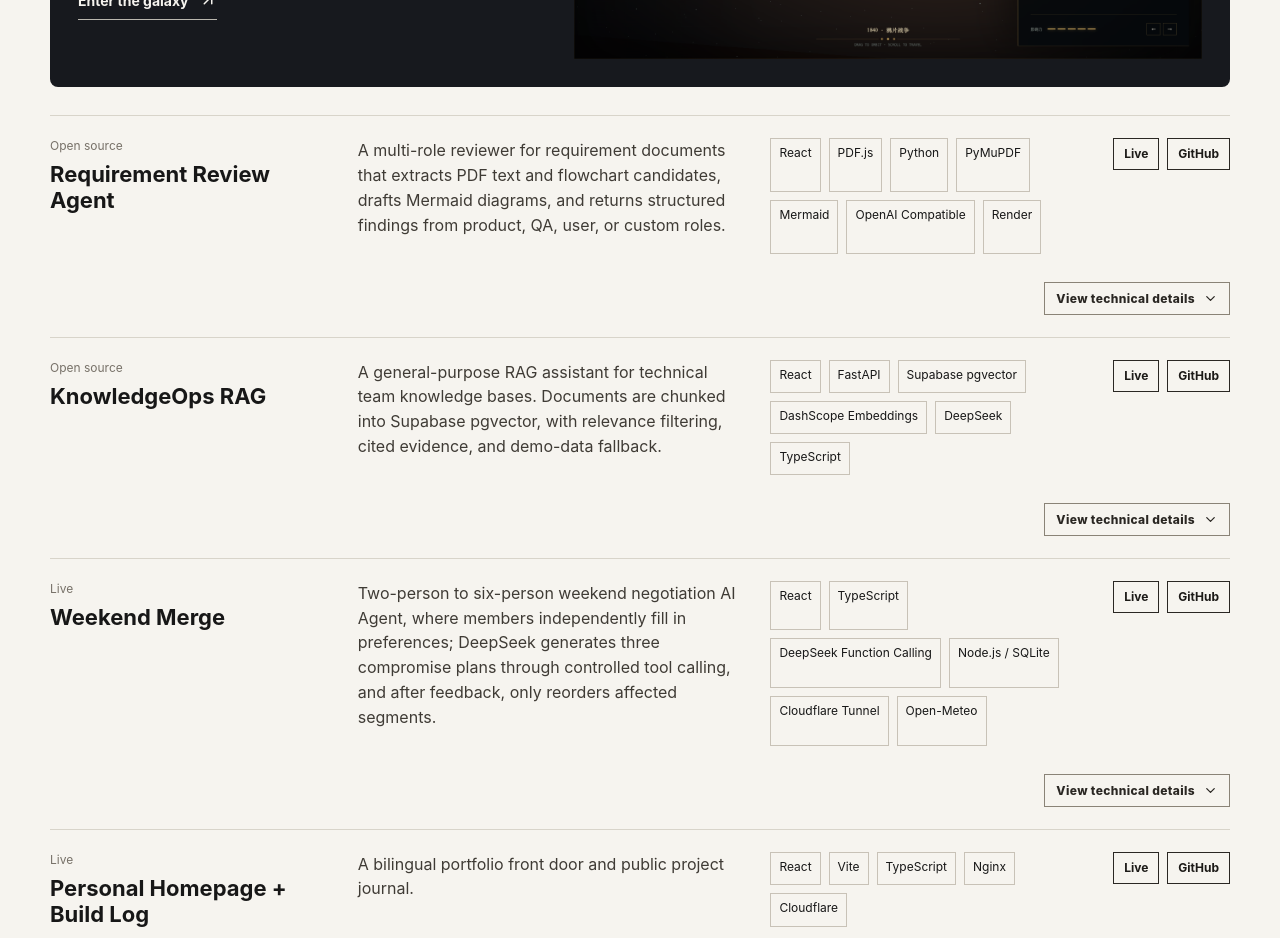
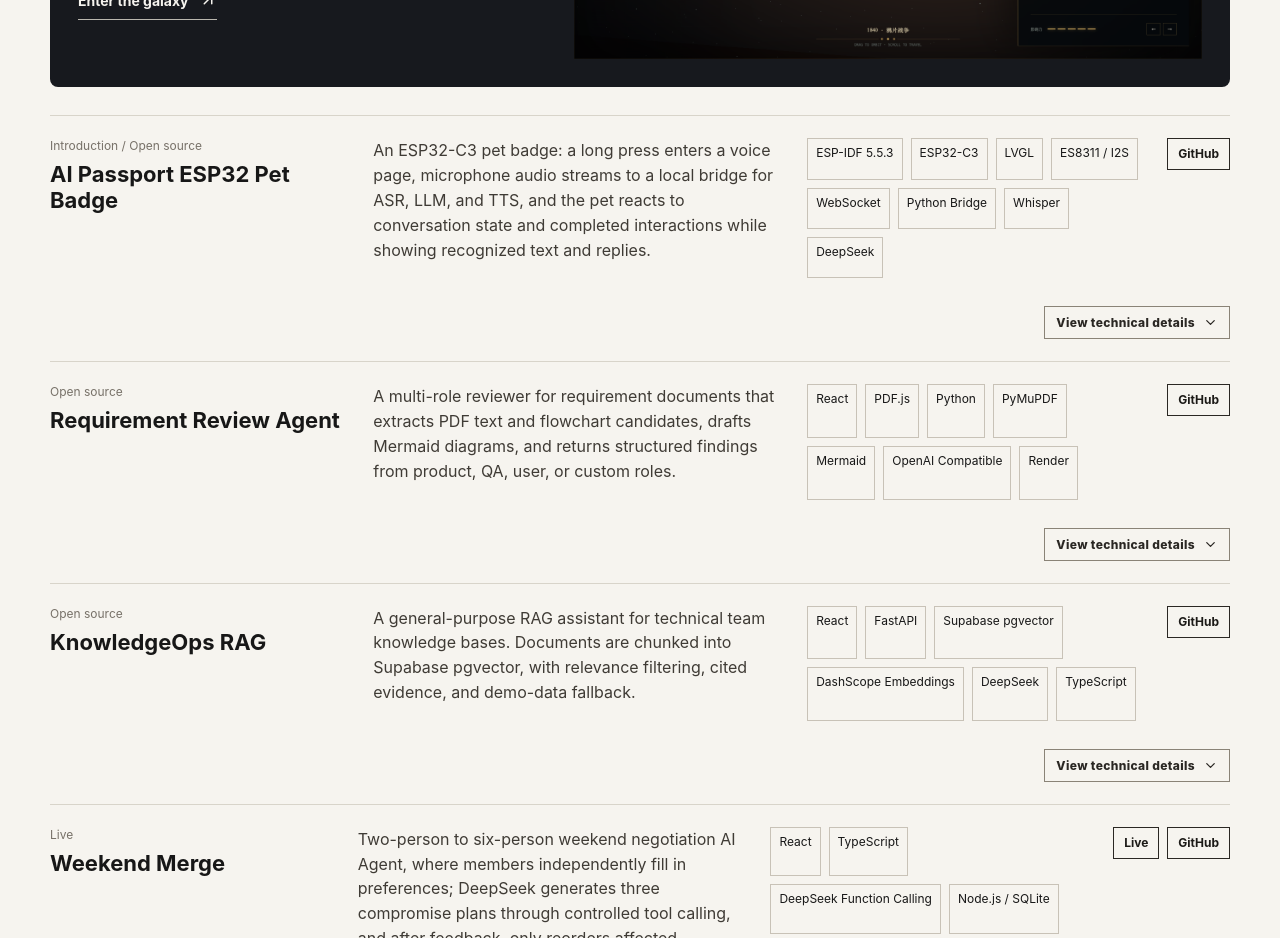
Before and after one commit to wml516518/menglong-build-log, a React (Vite) app: page / in a window 1280 px wide. Shown: the part 1140-2078 px from the top of the page. Built offline with nearby package versions, Linux system fonts and the light colour scheme.

Commit message:
content: introduce AI Passport pet badge (#32)
Co-authored-by: wangml <wangmengloong@outlook.com>

```diff
--- a/content/en/site.yml
+++ b/content/en/site.yml
@@ -1,6 +1,6 @@
 _translation:
   policyVersion: 1
-  sourceHash: fc224dbd492f3325a47444f7cafbace1a9683e1f541f120c9c9cc8fa5b3017f6
+  sourceHash: 155c6975941fdfe43ed57fc4cdfc3cc8ac2ececd231dbbd6c5ceef00365f9830
 about: 'I focus on full-stack development, AI products, and productivity tools. This site will document my portfolio roadmap, starting from a personal homepage and gradually expanding into deployable AI applications. I will also continuously record the technical choices and iteration process in real projects.'
 contact:
   - href: 'https://github.com/wml516518'
@@ -51,6 +51,27 @@ profile:
   role: Full-stack Developer
   secondaryAction: Read Log
 projects:
+  - githubUrl: 'https://github.com/wml516518/ai-passport'
+    liveUrl: 'https://github.com/wml516518/ai-passport'
+    stack:
+      - ESP-IDF 5.5.3
+      - ESP32-C3
+      - LVGL
+      - ES8311 / I2S
+      - WebSocket
+      - Python Bridge
+      - Whisper
+      - DeepSeek
+    technicalChallenge:
+      title: 'Carrying voice, UI, and pet animation without PSRAM'
+      situation: The ESP32-C3 has limited internal RAM while audio capture, network streaming, LVGL rendering, and a CJK font must coexist. Button callbacks also cannot block, or capture and the UI degrade together.
+      response:
+        - Non-blocking button events enter the voice page; capture, playback, Wi-Fi, WebSocket, and display updates run through tasks and state machines so slow work never occupies callback threads.
+        - Audio is captured in 16 kHz / 16-bit / mono chunks and streamed over WebSocket only while the key is held. A completed turn updates the pet interaction count and mascot state.
+        - Leaving the page releases the screen buffer and network session before conflicting with LVGL or Wi-Fi startup; ASR text, replies, and status reach the UI through lock-protected shared caches.
+    status: Introduction / Open source
+    summary: 'An ESP32-C3 pet badge: a long press enters a voice page, microphone audio streams to a local bridge for ASR, LLM, and TTS, and the pet reacts to conversation state and completed interactions while showing recognized text and replies.'
+    title: AI Passport ESP32 Pet Badge
   - githubUrl: 'https://github.com/wml516518/requirement-review-agent'
     liveUrl: 'https://github.com/wml516518/requirement-review-agent'
     stack:
--- a/content/zh/site.yml
+++ b/content/zh/site.yml
@@ -55,6 +55,27 @@ historyGalaxy:
   action: 进入星河
   imageAlt: 深邃三维空间中，一条发光的中国历史时间轴与众多事件星点向远方延伸
 projects:
+  - title: AI Passport / ESP32 宠物徽章
+    status: 项目介绍 / 源码开源
+    summary: 面向 ESP32-C3 的宠物徽章程序：长按进入语音页，麦克风采集推流到本地桥接服务，经 ASR、LLM 和 TTS 返回回答；宠物形象随对话状态和互动次数变化，屏幕同步显示识别文本与回复。
+    stack:
+      - ESP-IDF 5.5.3
+      - ESP32-C3
+      - LVGL
+      - ES8311 / I2S
+      - WebSocket
+      - Python Bridge
+      - Whisper
+      - DeepSeek
+    technicalChallenge:
+      title: 无 PSRAM 设备如何承载语音、UI 与宠物动画
+      situation: ESP32-C3 只有有限内部 RAM，语音采集、网络推流、LVGL 渲染和中文字库必须共存；按键回调也不能阻塞，否则采集和界面会同时受影响。
+      response:
+        - 用非阻塞按键事件进入语音页，采集、播放、WiFi、WebSocket 和界面刷新放在任务与状态机中推进，慢操作不占用回调线程。
+        - 按 16 kHz / 16-bit / 单声道分块采集并经 WebSocket 推流，语音链路只在按键期间工作；完成一轮对话后同步宠物互动计数和形象状态。
+        - 退出页面时释放屏幕缓冲和网络会话，避免与 LVGL 或 WiFi 启动争抢内存；识别文本、回复和状态经锁保护的共享缓存更新到 UI。
+    githubUrl: https://github.com/wml516518/ai-passport
+    liveUrl: https://github.com/wml516518/ai-passport
   - title: Requirement Review Agent / 需求评审助手
     status: 源码开源
     summary: 面向需求文档的多角色评审助手，提取 PDF 文字与流程图候选页，生成 Mermaid 草稿，并按产品、测试、用户或自定义角色输出结构化评审结论。
--- a/src/components/PortfolioHome.tsx
+++ b/src/components/PortfolioHome.tsx
@@ -40,7 +40,7 @@ export function PortfolioHome({ copy, posts }: { copy: SiteContent; posts: Build
                 ))}
               </ul>
               <div className="project-links">
-                {project.liveUrl ? (
+                {project.liveUrl && project.liveUrl !== project.githubUrl ? (
                   <a href={project.liveUrl} target="_blank" rel="noreferrer">
                     Live
                   </a>
```
Also changed, not shown: 1 other file (tests, documents, lock files or other folders).
